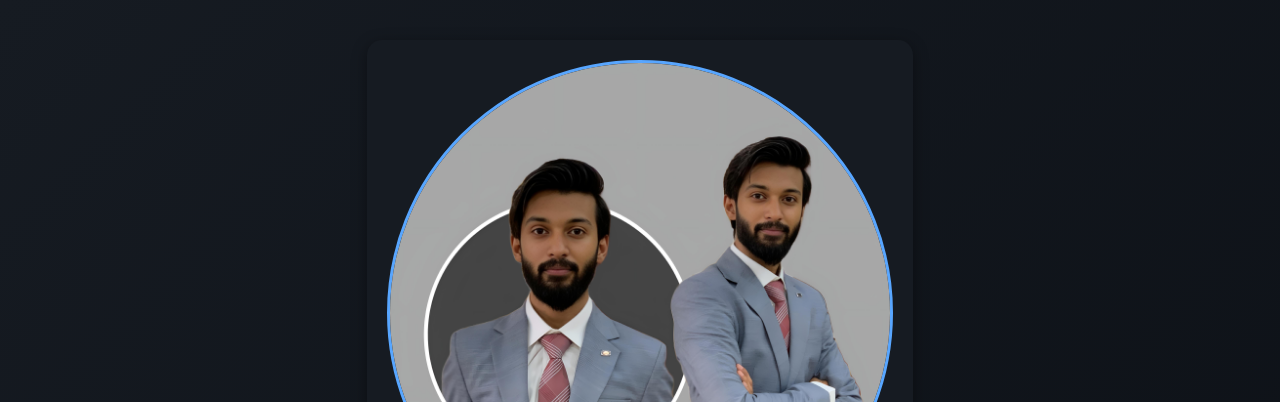
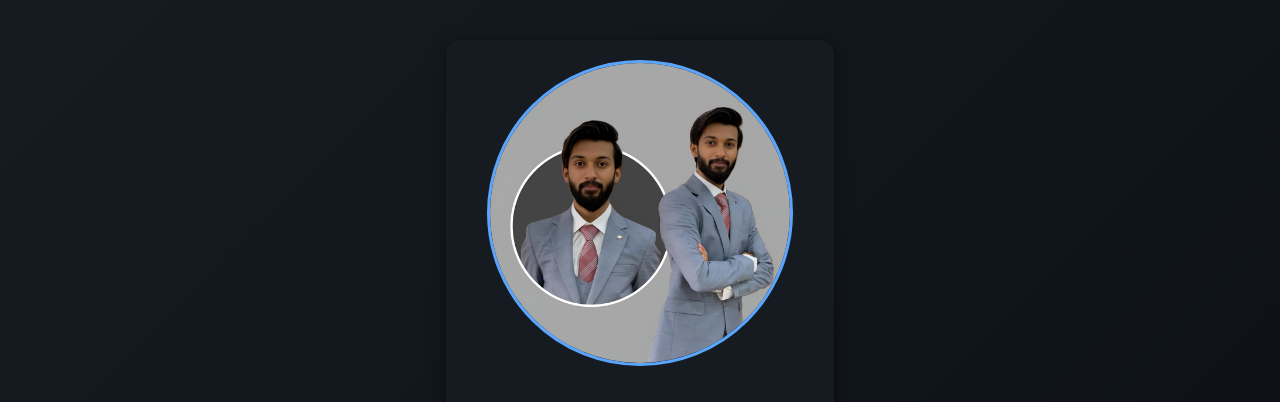
Before and after one commit to muneeb-ashraf-ai/profile, a plain HTML site: page index.html in a window 1280 px wide. Shown: the top 402 px of the page. Drawn offline with Linux system fonts and the light colour scheme.

Commit message:
Update style.css

```diff
--- a/assets/css/style.css
+++ b/assets/css/style.css
@@ -41,8 +41,8 @@ header {
 }
 
 .profile-card img {
-    width: 500px;
-    height: 500px;
+    width: 300px;
+    height: 300px;
     border-radius: 50%;
     border: 3px solid #58a6ff;
     object-fit: cover;
```
